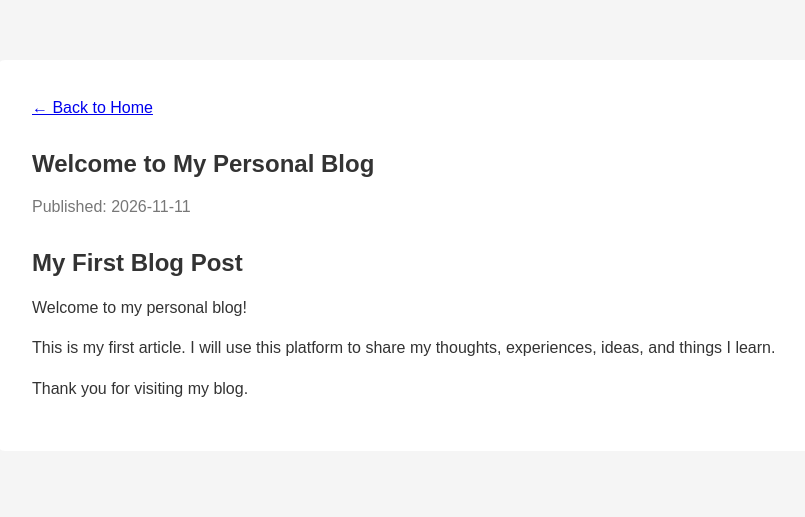
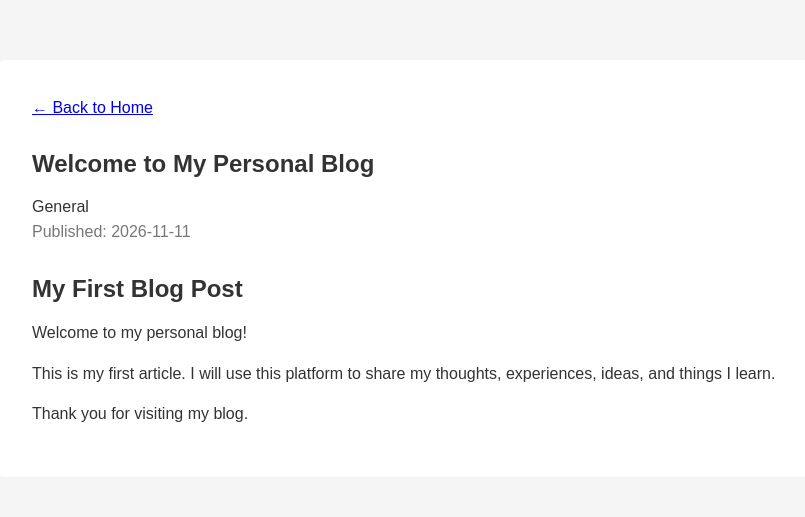
Before and after one commit to ugochi74/personal-blog, a Flask app: page /article/welcome in a window 1280 px wide. Shown: the part 66-583 px from the top of the page, without its empty margins (113-918 px from the left). Run offline with Flask 3, Linux system fonts and the light colour scheme; the visitor is signed in with stand-in values (Sample User, id 1); parts of the project's set-up code (start-up, migrations or seed data) failed here and were passed over.

Commit message:
Display category on article pages

```diff
--- a/templates/article.html
+++ b/templates/article.html
@@ -11,6 +11,7 @@
 
     <h1>{{ title }}</h1>
 
+    <p class="article-category">{{ category }}</p>
     <p class="article-date">Published: {{ date }}</p>
 
     <div class="article-content">
```
